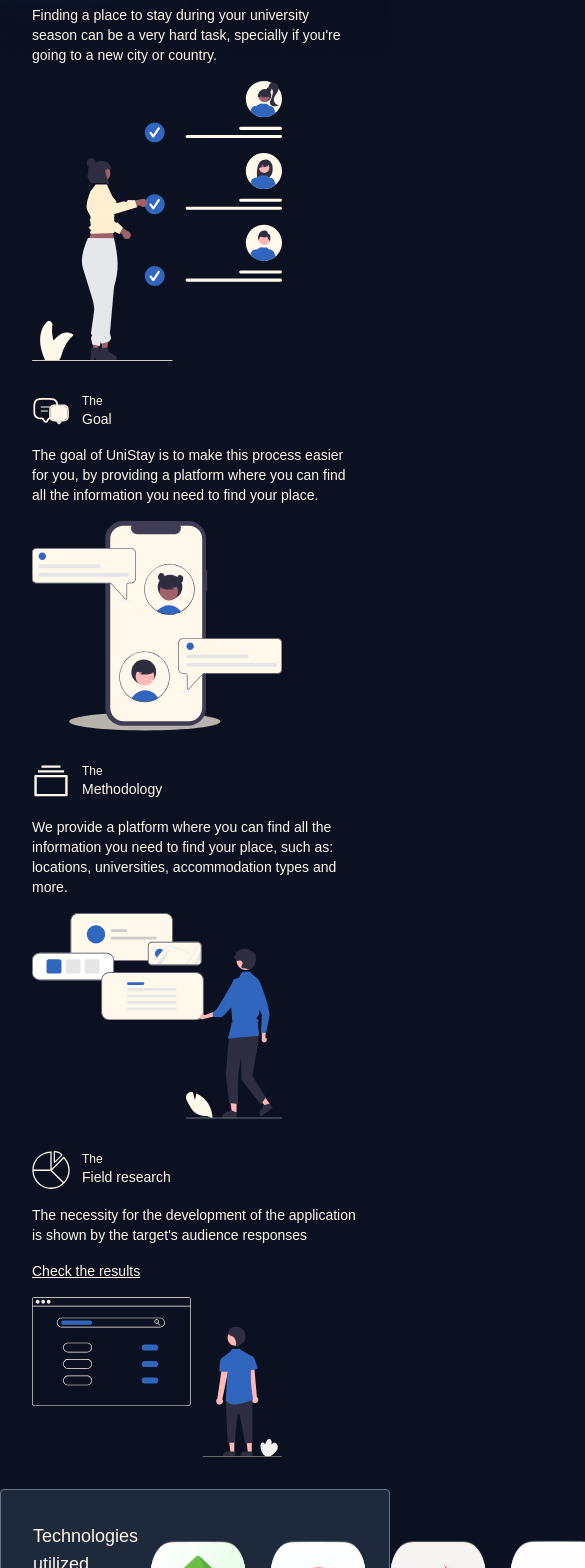
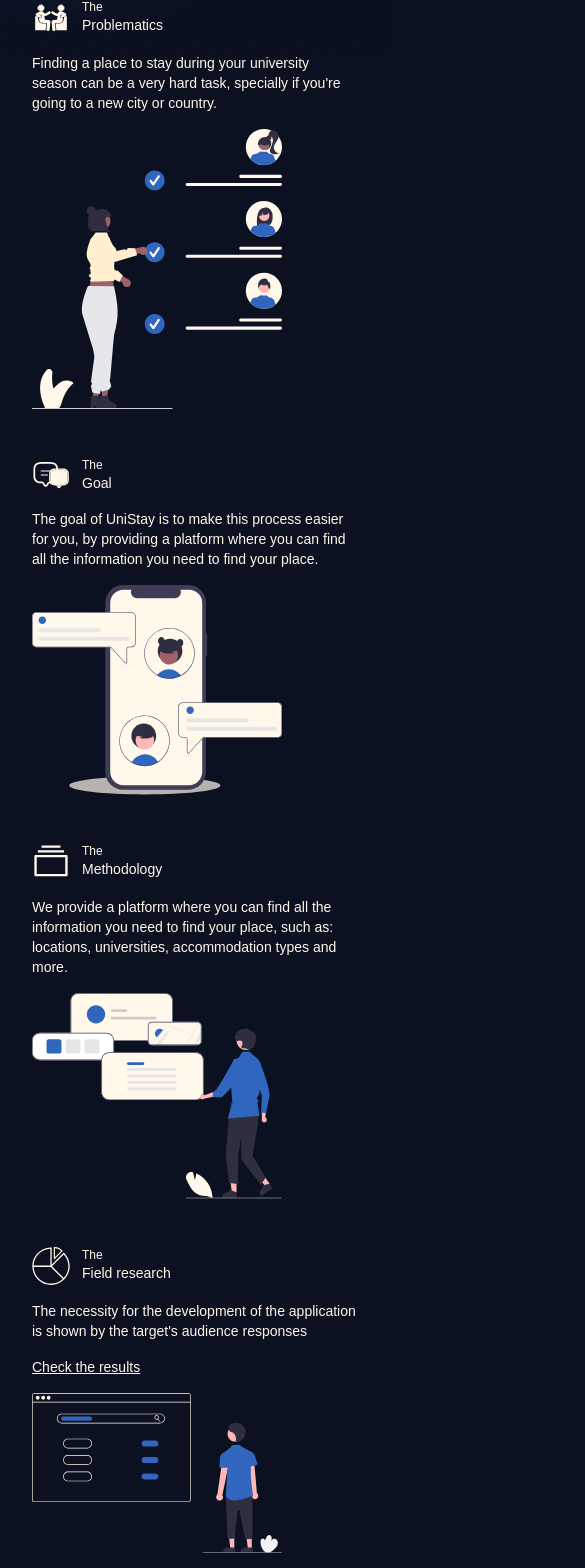
Before and after one commit to amarogu/unistayweb, a Next.js app in the folder unistaywebsite/: page / in a window 390 px wide. Shown: the part 2025-3593 px from the top of the page, 585 px wide, since content can reach past the window. Built offline with nearby package versions, Linux system fonts and the light colour scheme; a web font is replaced by a local one.

Commit message:
Add margin-bottom to h2 element in Explanation.js

```diff
--- a/unistaywebsite/src/app/Explanation/Explanation.js
+++ b/unistaywebsite/src/app/Explanation/Explanation.js
@@ -8,7 +8,7 @@ const Explanation = () => {
     const {language} = useContext(LanguageContext);
     return (
         <div className='p-8'>
-            <h2 className="font-einaSemi text-center max-w-[300px] sm:max-w-[280px] mx-auto">{language == "English" ? "Everything you need for your uni housing experience, all in one place" : "Tudo que você precisa para sua experiência de casitas universitárias, tudo em um só lugar" }</h2>
+            <h2 className="font-einaSemi mb-8 text-center max-w-[300px] sm:max-w-[280px] mx-auto">{language == "English" ? "Everything you need for your uni housing experience, all in one place" : "Tudo que você precisa para sua experiência de casitas universitárias, tudo em um só lugar" }</h2>
             <div className='grid grid-cols-1 md:grid-rows-2 md:grid-cols-2 md:gap-y-12'>
                 <ExplanationItem iconSrc="/problematics.svg" imgSrc="/problematics2.svg" data={{
                     sub: {
@@ -23,7 +23,7 @@ const Explanation = () => {
                         en: "Finding a place to stay during your university season can be a very hard task, specially if you're going to a new city or country.",
                         pt: "Encontrar um lugar para ficar durante sua temporada universitária pode ser uma tarefa muito difícil, especialmente se você está indo para uma nova cidade ou país."
                     }
-                }} />
+                }} className="pt-12 sm:pt-8 w-fit" />
                 <ExplanationItem iconSrc="/goal.svg" imgSrc="/goal2.svg" data={{
                     sub: {
                         en: "The",
@@ -37,7 +37,7 @@ const Explanation = () => {
                         en: "The goal of UniStay is to make this process easier for you, by providing a platform where you can find all the information you need to find your place.",
                         pt: "O objetivo da UniStay é tornar esse processo mais fácil para você, fornecendo uma plataforma onde você pode encontrar todas as informações que precisa para encontrar seu lugar."
                     }
-                }} />
+                }} className="pt-12 sm:pt-8 w-fit sm:ml-auto" />
                 <ExplanationItem iconSrc="/methodology.svg" imgSrc="/methodology2.svg" data={{
                     sub: {
                         en: "The",
@@ -51,8 +51,8 @@ const Explanation = () => {
                         en: "We provide a platform where you can find all the information you need to find your place, such as: locations, universities, accommodation types and more.",
                         pt: "Fornecemos uma plataforma onde você pode encontrar todas as informações que precisa para encontrar seu lugar, como: localizações, universidades, tipos de acomodação e mais."
                     }
-                }} />
-                <FieldResearch />
+                }} className="pt-12 sm:pt-8 w-fit" />
+                <FieldResearch className="pt-12 sm:pt-8 w-fit sm:ml-auto" />
             </div>
         </div>
     )
--- a/unistaywebsite/src/app/Explanation/ExplanationItem.js
+++ b/unistaywebsite/src/app/Explanation/ExplanationItem.js
@@ -6,7 +6,7 @@ import Image from 'next/image';
 const ExplanationItem = (props) => {
     const {language} = useContext(LanguageContext);
     return (
-        <div className='pt-8'>
+        <div className={props.className}>
             <div className='flex flex-col gap-4 max-w-[350px] mx-auto text-left'>
                 <div className='flex gap-3'>
                     <Image src={props.iconSrc} width={38} height={38} />
--- a/unistaywebsite/src/app/Explanation/FieldResearch.js
+++ b/unistaywebsite/src/app/Explanation/FieldResearch.js
@@ -3,10 +3,10 @@ import { useContext } from 'react';
 import LanguageContext from '../LanguageContext';
 import Image from 'next/image';
 
-const FieldResearch = () => {
+const FieldResearch = (props) => {
     const {language} = useContext(LanguageContext);
     return (
-        <div className='pt-8'>
+        <div className={props.className}>
             <div className='flex flex-col gap-4 max-w-[350px] mx-auto text-left'>
                 <div className='flex gap-3'>
                     <Image src='/fieldresearch.svg' width={38} height={38} />
--- a/unistaywebsite/src/app/Technologies/Technologies.js
+++ b/unistaywebsite/src/app/Technologies/Technologies.js
@@ -6,9 +6,9 @@ import Image from "next/image";
 const Technologies = () => {
     const { language } = useContext(LanguageContext);
     return(
-        <div className="p-8 mb-8 bg-gray rounded border border-slate-500">
-            <div className="flex justify-between">
-                <div className="flex flex-col max-w-[40%] gap-2">
+        <div className="p-8 md:mb-8 m-8 md:m-0 bg-gray rounded border border-slate-500">
+            <div className="flex flex-col md:flex-row justify-between">
+                <div className="flex flex-col md:max-w-[40%] gap-2">
                     <div>
                         <h2 className="font-einaSemi text-lg">
                             {language == 'English' ? 'Technologies' : 'Tecnologias'}
@@ -17,7 +17,7 @@ const Technologies = () => {
                             {language == 'English'? 'utilized' : 'utilizadas'}
                         </h2>
                     </div>
-                    <p className="max-w-[85%]">
+                    <p className="md:max-w-[85%]">
                         {language == 'English' ? 'Some of the technologies used to develop the system include - for the backend - NodeJS, Express, MongoDB and Google Cloud - and for the front end - Swift, SwiftUI, NextJS and TailwindCSS' : 'Algumas das tecnologias utilizadas para desenvolver o sistema incluem - para o backend - NodeJS, Express, MongoDB e Google Cloud - e para o frontend - Swift, SwiftUI, NextJS e TailwindCSS'}
                     </p>
                 </div>
```
